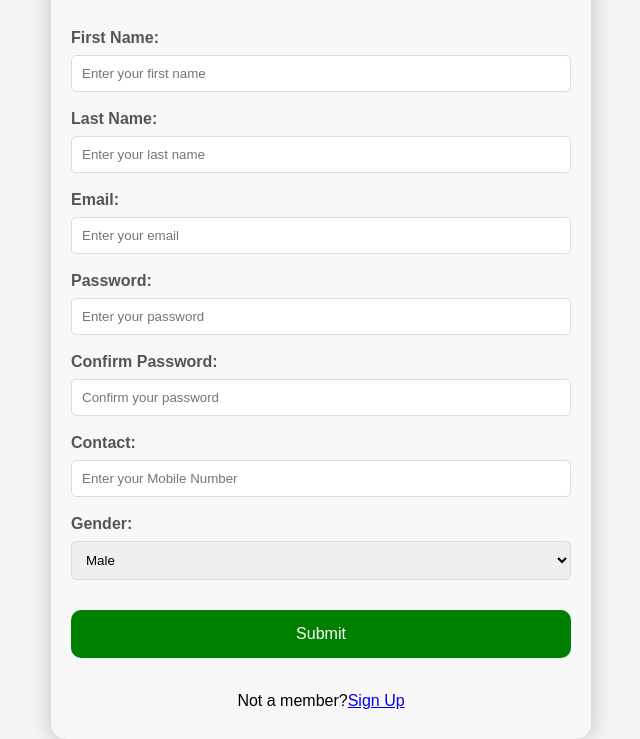
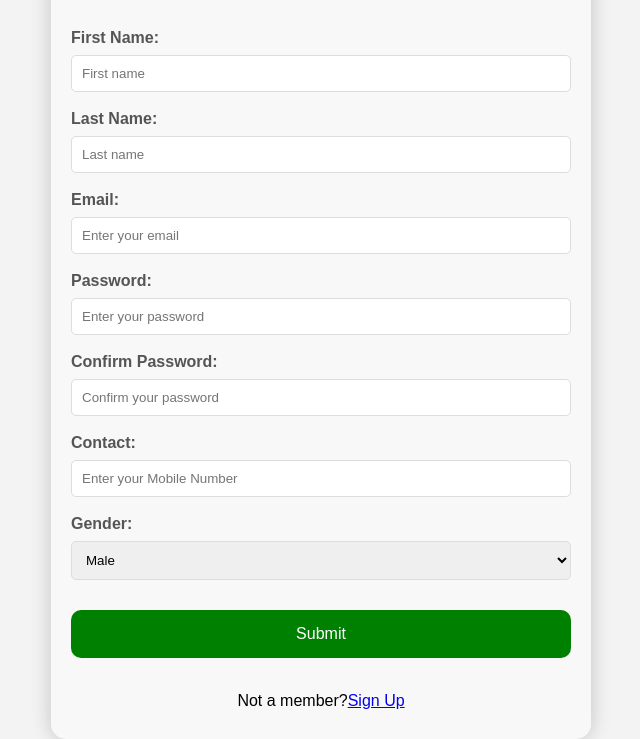
Before and after one commit to pavanurelangi/Food-Delivery-Platform, a plain HTML site: page index.html in a window 1280 px wide. Shown: the part 75-814 px from the top of the page, without its empty margins (319-959 px from the left). Drawn offline with Linux system fonts and the light colour scheme.

Commit message:
Update index.html

```diff
--- a/index.html
+++ b/index.html
@@ -11,10 +11,10 @@
         <h1>Register Domino</h1>
         <form action="">
             <label for="first">First Name:</label>
-            <input type="text" id="first" name="first" placeholder="Enter your first name" required>
+            <input type="text" id="first" name="first" placeholder="First name" required>
 
             <label for="last">Last Name:</label> <input type="text" id="last" name="last"
-                placeholder="Enter your last name" required>
+                placeholder="Last name" required>
 
             <label for="email">Email:</label>  <input type="email" id="email" name="email"
                 placeholder="Enter your email" required>
```
